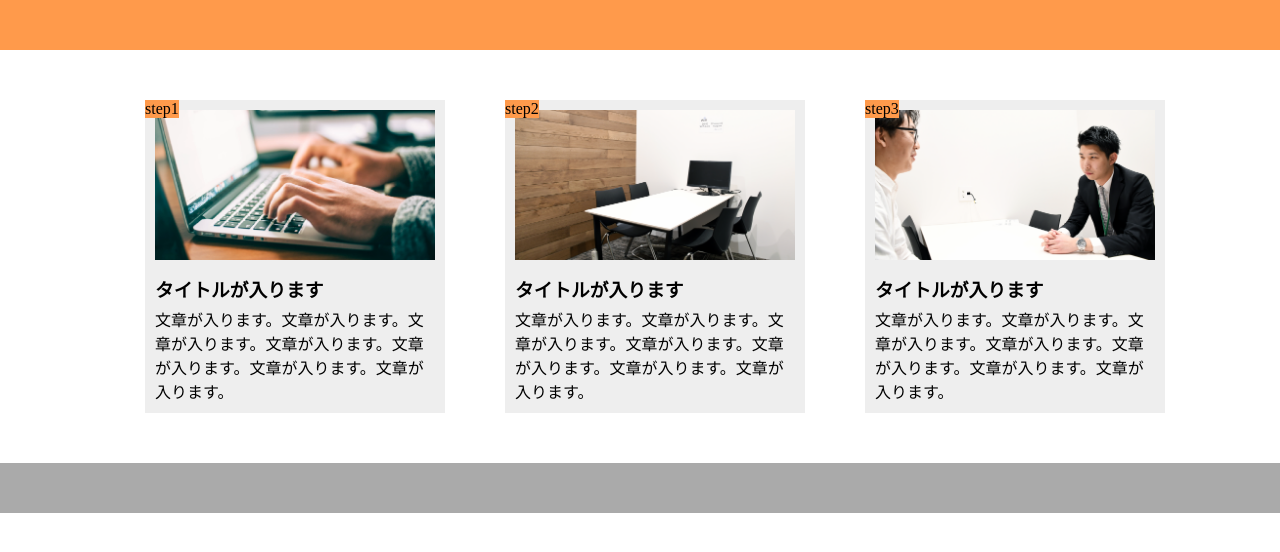
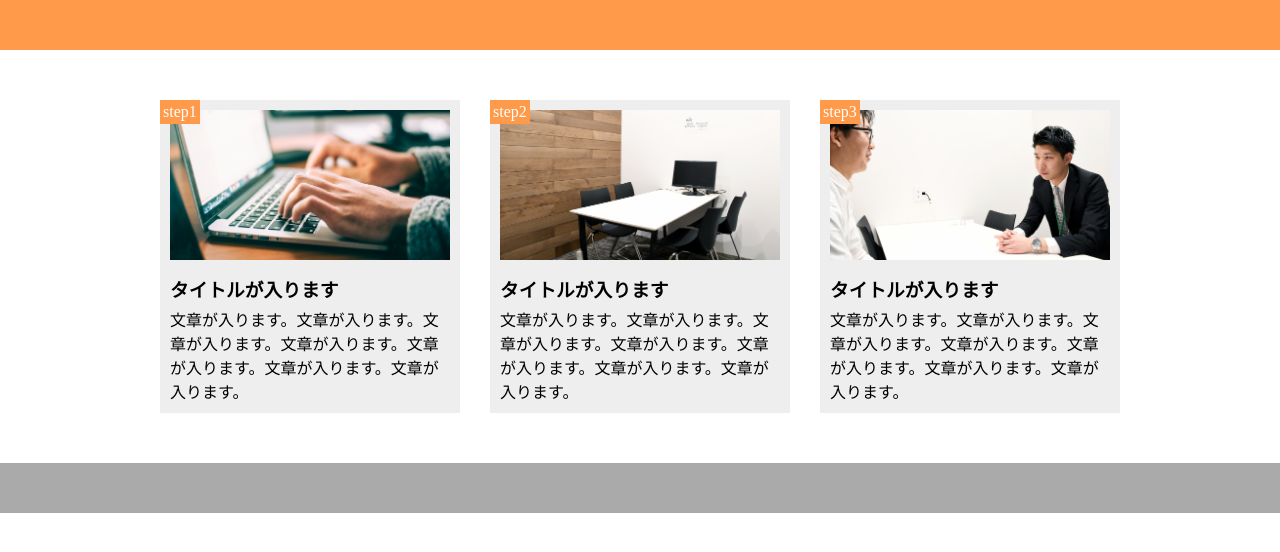
Before and after one commit to Hiroki1112Kurata/DMM.01.10_exercize, a plain HTML site: page index.html in a window 1280 px wide. Drawn offline with Linux system fonts and the light colour scheme.

Commit message:
[Fix]1-10_css

```diff
--- a/style.css
+++ b/style.css
@@ -11,13 +11,16 @@ header {
 }
 
 main {
+  width: 960px;
   display: flex;
-  justify-content: center;
+  margin: 50px auto;
 }
 
 .main-box {
   width: 300px;
-  margin: 50px 30px 50px;
+  /* margin: 50px 30px 50px; */
+  margin-right: 30px;
+  /* ↑レスポンシブ対応時注意 ★ */
   padding: 10px;
   background-color: #eee;
   position: relative;
@@ -28,7 +31,6 @@ main {
 }
 
 .main-image1 {
-  width: 100%;
   height: 150px;
   background-image: url(img/flow01.png);
   background-size: cover;
@@ -36,7 +38,6 @@ main {
 }
 
 .main-image2 {
-  width: 100%;
   height: 150px;
   background-image: url(img/flow02.png);
   background-size: cover;
@@ -44,7 +45,6 @@ main {
 }
 
 .main-image3 {
-  width: 100%;
   height: 150px;
   background-image: url(img/flow03.png);
   background-size: cover;
@@ -56,6 +56,8 @@ main {
   top: 0;
   left: 0;
   background-color: #ff9a4b;
+  padding: 3px;
+  color: #fff;
 }
 
 .main-title {
@@ -64,7 +66,6 @@ main {
 }
 
 footer {
-  width: auto;
   height: 50px;
   background-color: #aaa;
 }
```
